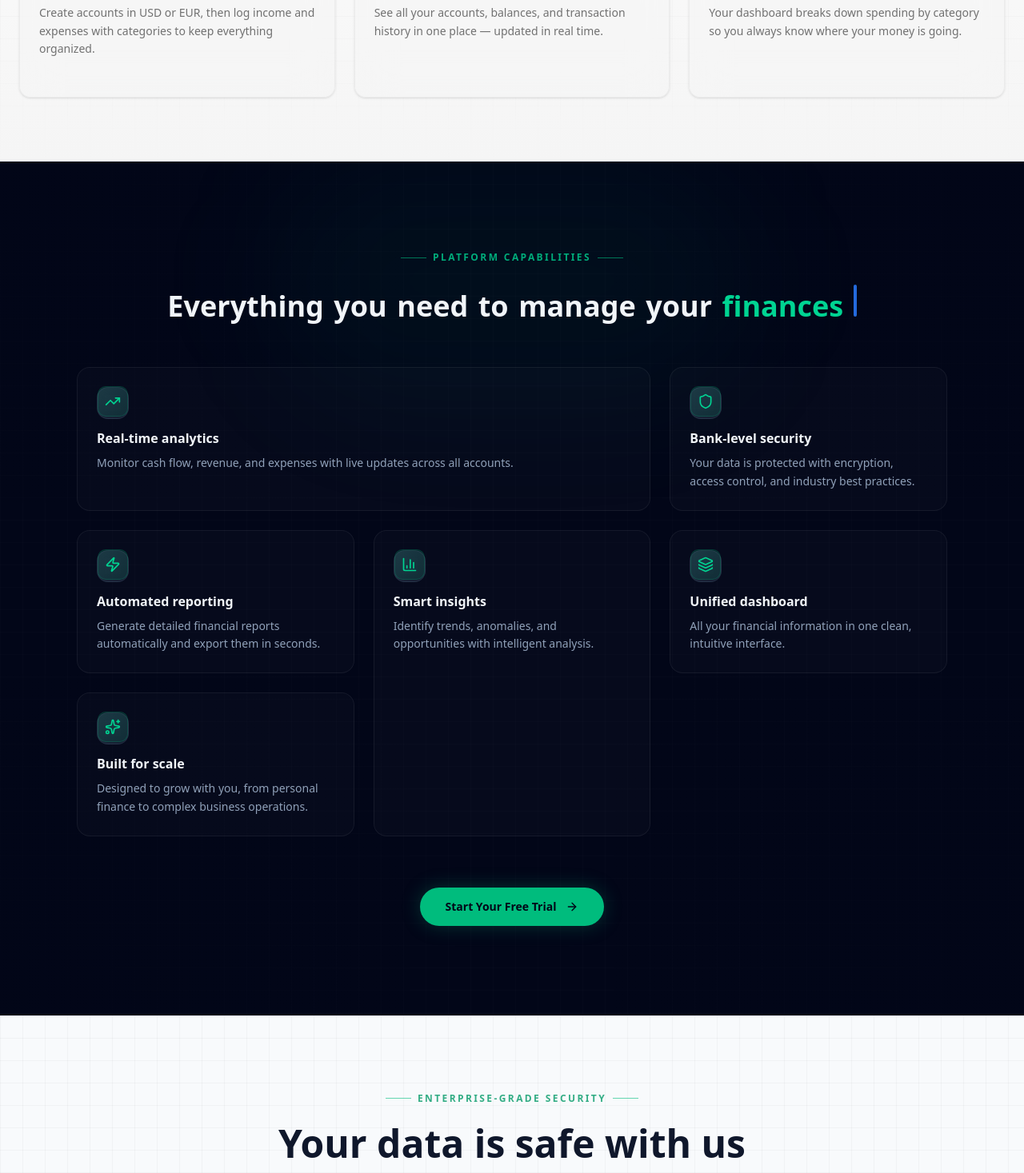
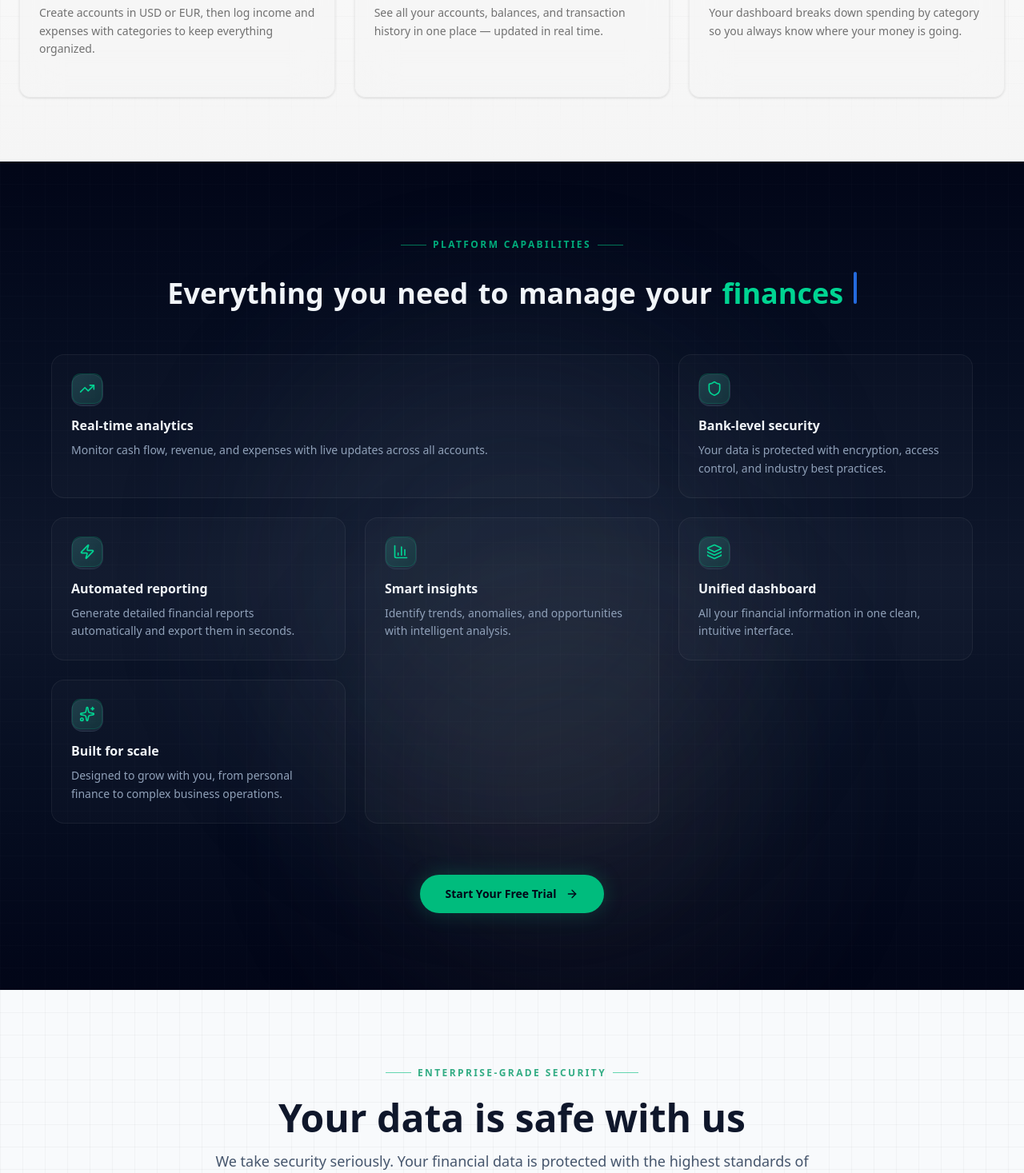
Before and after one commit to luchersou/swiftfin-nextjs, a Next.js app: page / in a window 1280 px wide. Shown: the part 1235-2702 px from the top of the page at 80% size. Built offline with nearby package versions, Linux system fonts and the light colour scheme.

Commit message:
style: standardize KeyFeatures section background to match TechStack pattern

```diff
--- a/src/components/sections/KeyFeatures.tsx
+++ b/src/components/sections/KeyFeatures.tsx
@@ -23,21 +23,12 @@ const containerVariants = {
 
 export function KeyFeatures() {
   return (
-    <section className="relative w-full px-6 py-28 lg:px-24 bg-slate-950 overflow-hidden">
+    <section className="relative py-16 md:py-24 overflow-hidden bg-gradient-to-b from-slate-950 via-slate-900 to-slate-950">
 
-      {/* Grid pattern */}
       <div className="grid-dark" />
 
-      {/* Corner vignettes */}
-      <div className="pointer-events-none absolute inset-0">
-        <div className="absolute top-0 left-0 w-[40%] h-[40%] bg-radial-[at_0%_0%] from-slate-950 to-transparent" />
-        <div className="absolute top-0 right-0 w-[40%] h-[40%] bg-radial-[at_100%_0%] from-slate-950 to-transparent" />
-        <div className="absolute bottom-0 left-0 w-[40%] h-[40%] bg-radial-[at_0%_100%] from-slate-950 to-transparent" />
-        <div className="absolute bottom-0 right-0 w-[40%] h-[40%] bg-radial-[at_100%_100%] from-slate-950 to-transparent" />
-      </div>
-
-      {/* Subtle emerald glow behind heading */}
-      <div className="pointer-events-none absolute top-0 left-1/2 -translate-x-1/2 w-[600px] h-[300px] bg-emerald-500/5 blur-[80px] rounded-full" />
+      <div className="absolute bottom-0 right-1/4 w-[500px] h-[500px] bg-stone-500/20 rounded-full blur-[120px] animate-pulse" style={{ animationDuration: '4s' }} />
+      <div className="absolute top-1/2 left-1/2 -translate-x-1/2 -translate-y-1/2 w-[600px] h-[600px] bg-slate-500/20 rounded-full blur-[120px] animate-pulse" style={{ animationDuration: '4s' }} />
 
       <motion.div
         className="relative z-20 mx-auto max-w-6xl"
```
